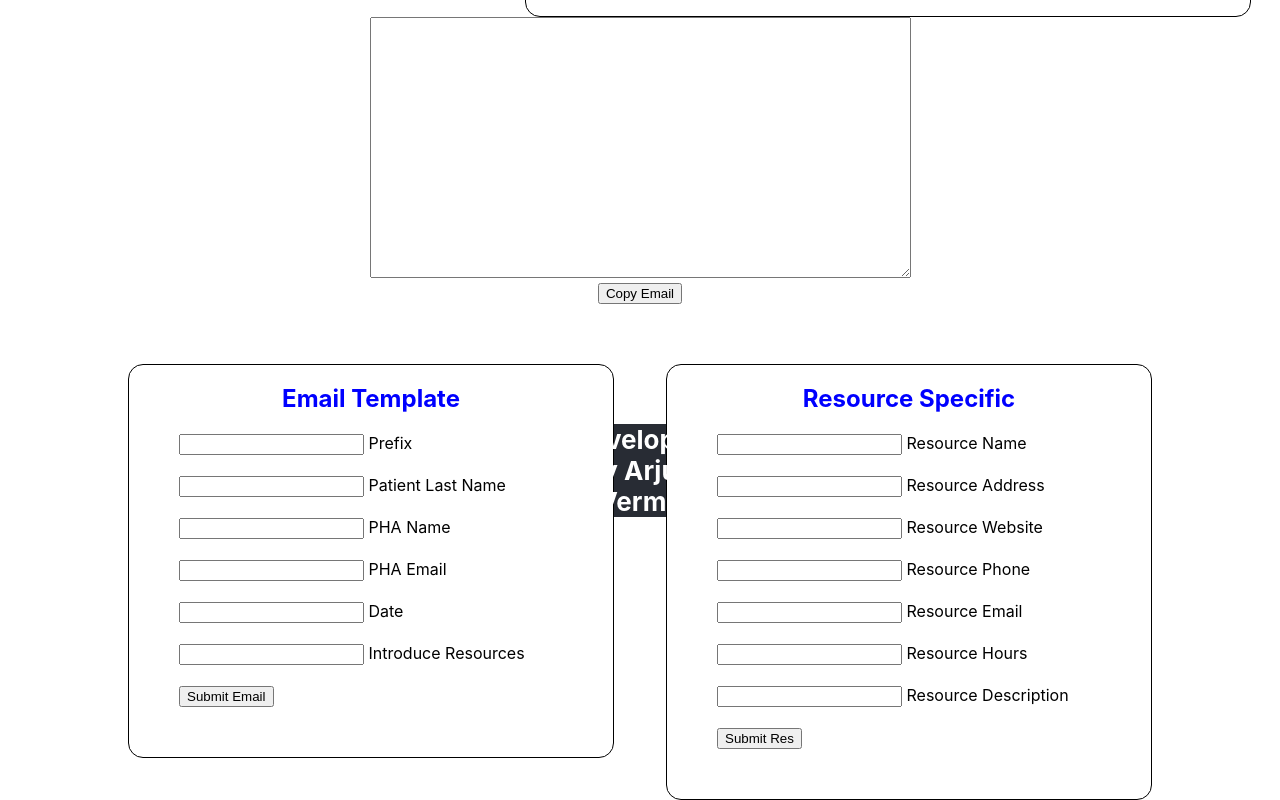
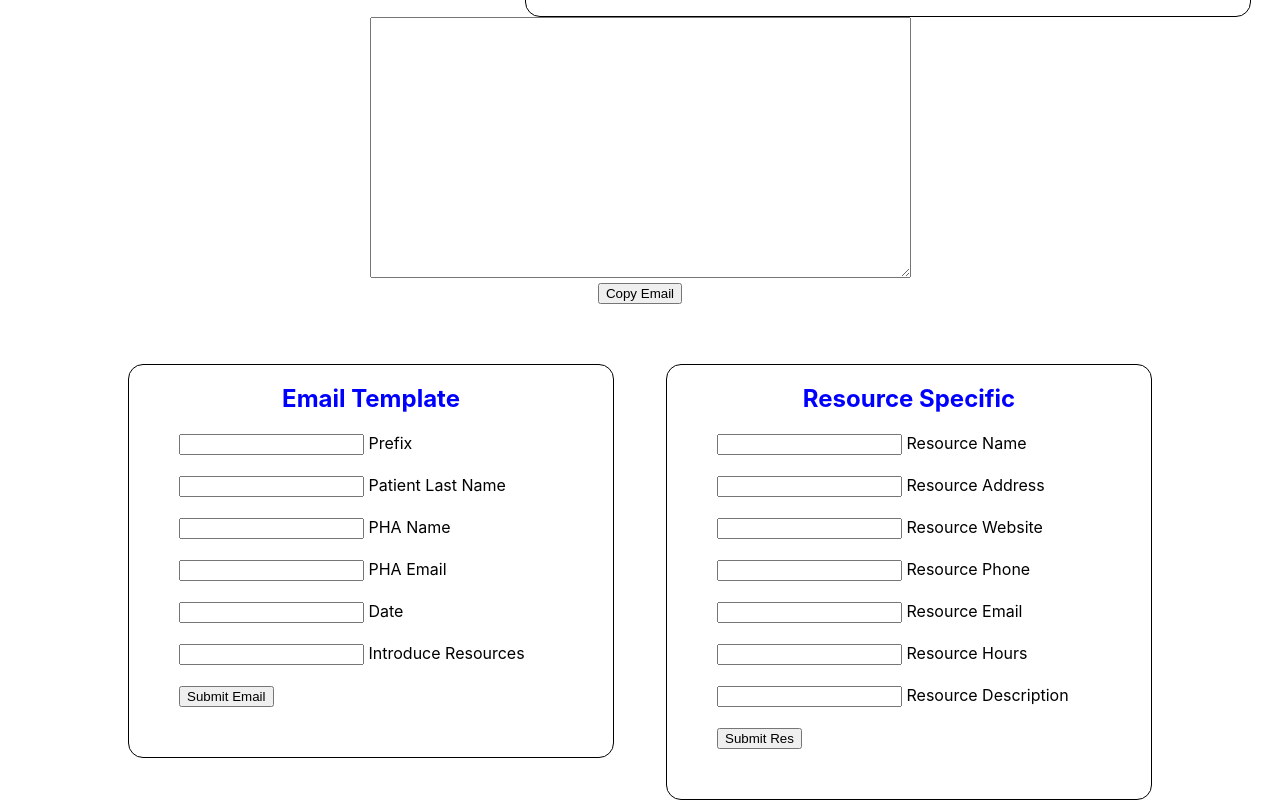
Before and after one commit to arjunv0101/testmapspha, a React (Create React App) app: page / in a window 1280 px wide. Shown: the part 852-1652 px from the top of the page. Built offline with nearby package versions, Linux system fonts and the light colour scheme.

Commit message:
took out survey

```diff
--- a/src/App.js
+++ b/src/App.js
@@ -8,17 +8,12 @@ function App() {
 
   return (
     <div className="App">
-      <div>
+
         <h2 className="App-header">SCOPE PHA Immediate Resource Distribution Alpha</h2>
 
         <MapPicker />
         <br></br>
         <EmailComponent />
-      </div>
-      <div>
-        <h6 className="App-header">Developed by Arjun Verma</h6>
-      </div>
-
 
     </div>
   );
```
